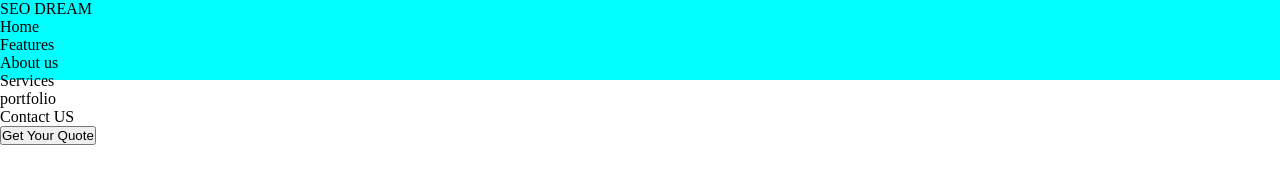
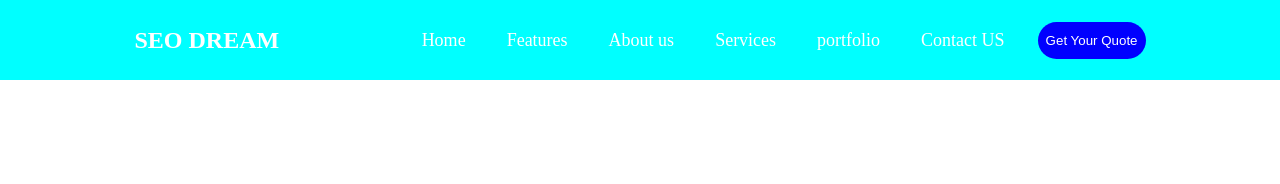
Before and after one commit to dadaszadeehliman/Tasklar, a plain HTML site: page Task_8/index2.html in a window 1280 px wide. Drawn offline with Linux system fonts and the light colour scheme.

Commit message:
task islenir...

```diff
--- a/Task_8/index2.html
+++ b/Task_8/index2.html
@@ -8,8 +8,8 @@
 </head>
 <body>
     <nav class="navbar">
-        <div class="continer">
-            <div class="navbar__1">SEO DREAM</div>
+        <div class="navbar_esas">
+            <div class="navbar__1"><h1>SEO DREAM</h1></div>
             <ul class="navbar__lists">
                 <li>Home</li>
                 <li>Features</li>
@@ -21,5 +21,10 @@
             </ul>
         </div>
     </nav>
+
+    <header class="about">
+        <div class=""></div>
+
+    </header>
 </body>
 </html>
--- a/Task_8/style1.css
+++ b/Task_8/style1.css
@@ -75,7 +75,9 @@
     object-fit:cover;
 }
 .cat_img_3 > img{
-    object-fit:cover;
+    padding: 0;
+    min-width: 100%;
+    max-height: 100%;
 }
 .cat_img_2 > h2, .yazi{
     width: auto;
--- a/Task_8/style2.css
+++ b/Task_8/style2.css
@@ -7,7 +7,35 @@
     width: 100%;
     height: 80px;
     background-color: aqua;
+    display: flex;
+    justify-content: space-evenly;
+    align-items: center;
 }
-.continer{
-    max-width: ;
+.navbar_esas{
+    width: 100%;
+    height: 80px;
+    display: flex;
+    justify-content: space-evenly;
+    align-items: center;
+    color: white;
 }
+.navbar__lists{
+    list-style-type: none;
+    display: flex;
+    gap: 25px;
+    font-size: 18px;
+}
+.navbar__lists > button{
+    padding: 8px;
+    border-radius: 40px;
+    border: 0;
+    background-color: blue;
+    color: white;
+}
+.navbar__lists > li{
+    padding: 8px;
+}
+button:hover{
+    background-color: orange;
+    color: black;
+}
```
